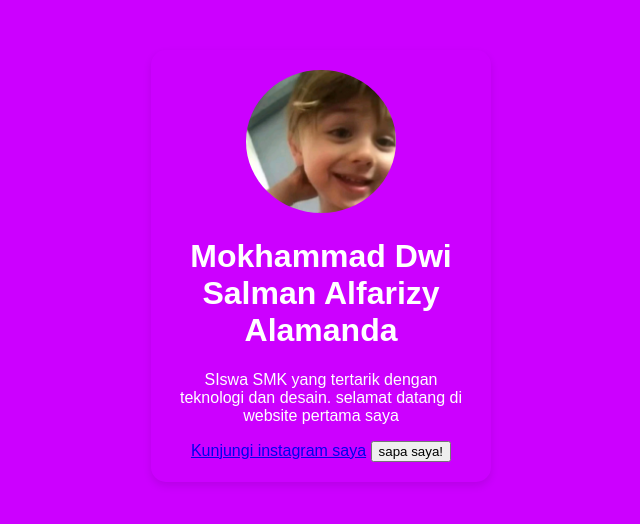
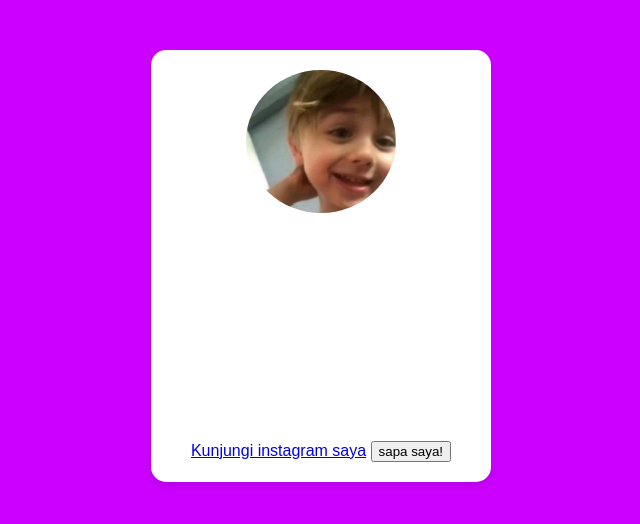
Before and after one commit to ryzxtvy-Git/Alfarizy, a plain HTML site: page index.html in a window 1280 px wide. Shown: the whole page, without its empty margins (319-959 px from the left). Drawn offline with Linux system fonts and the light colour scheme; a script that the page names is missing.

Commit message:
Update style.css

```diff
--- a/style.css
+++ b/style.css
@@ -8,7 +8,7 @@ body {
   width: 300px;
   margin: 50px auto;
   padding: 20px;
-  background-color: while;
+  background-color: white;
   border-radius: 15px;
   box-shadow: 0 4px 8px rgba(0,0,0,0.1);
   text-align: center;
```
